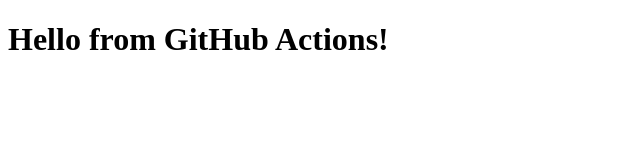
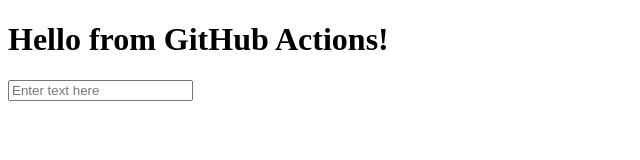
Before and after one commit to ruturajbarad/staticweb, a plain HTML site: page index.html in a window 1280 px wide. Shown: the whole page, without its empty margins (0-640 px from the left). Drawn offline with Linux system fonts and the light colour scheme.

Commit message:
Update index.html

```diff
--- a/index.html
+++ b/index.html
@@ -7,5 +7,7 @@
 </head>
 <body>
   <h1>Hello from GitHub Actions!</h1>
+  <input type="text" placeholder="Enter text here">
+
 </body>
 </html>
```
